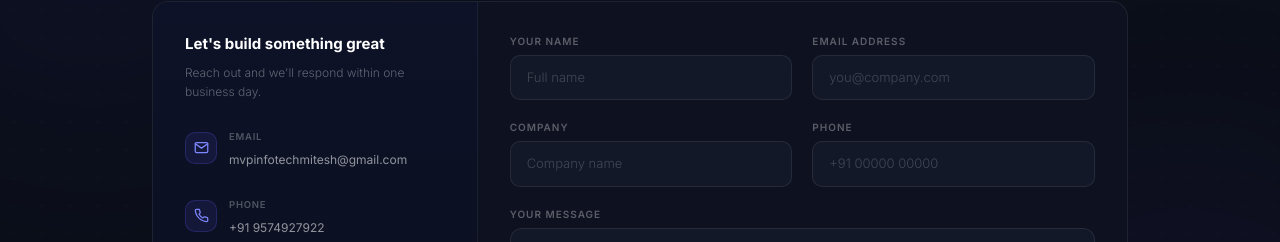
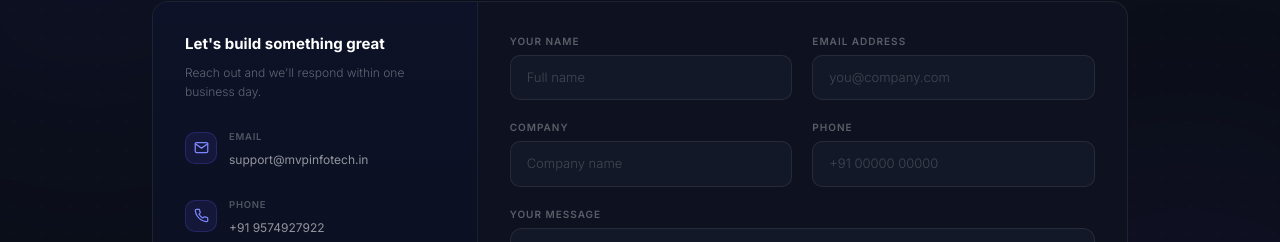
Before and after one commit to miteshparmar49/Movie-Explorer, a Next.js app: page / in a window 1280 px wide. Shown: the part 9499-9741 px from the top of the page. Built offline with nearby package versions, Linux system fonts and the light colour scheme.

Commit message:
add new email all page

```diff
--- a/app/contact/page.tsx
+++ b/app/contact/page.tsx
@@ -272,7 +272,7 @@ const inputCls =
 /* ------------------------------------------------------------------ */
 
 const CONTACT_ITEMS = [
-  { icon: <MailIcon />, label: "Email", value: "mvpinfotechmitesh@gmail.com", href: "mailto:mvpinfotechmitesh@gmail.com" },
+  { icon: <MailIcon />, label: "Email", value: "support@mvpinfotech.in", href: "mailto:support@mvpinfotech.in" },
   { icon: <PhoneIcon />, label: "Phone", value: "+91 9574927922", href: "tel:+919574927922" },
   { icon: <PinIcon />, label: "Location", value: "Rajkot, Gujarat, India", href: "https://www.google.com/maps/search/?api=1&query=Rajkot%2C+Gujarat%2C+India" },
   { icon: <WhatsAppIcon />, label: "WhatsApp", value: "Chat instantly on WhatsApp", href: "https://wa.me/919574927922?text=Hi%2C%20I%20need%20Neto%20developer" },
--- a/components/contactus.tsx
+++ b/components/contactus.tsx
@@ -170,8 +170,8 @@ const contactInfo = [
   {
     icon: <FiMail size={15} />,
     label: "Email",
-    value: "mvpinfotechmitesh@gmail.com",
-    href: "mailto:mvpinfotechmitesh@gmail.com",
+    value: "support@mvpinfotech.in",
+    href: "mailto:support@mvpinfotech.in",
   },
   {
     icon: <FiPhone size={15} />,
```
